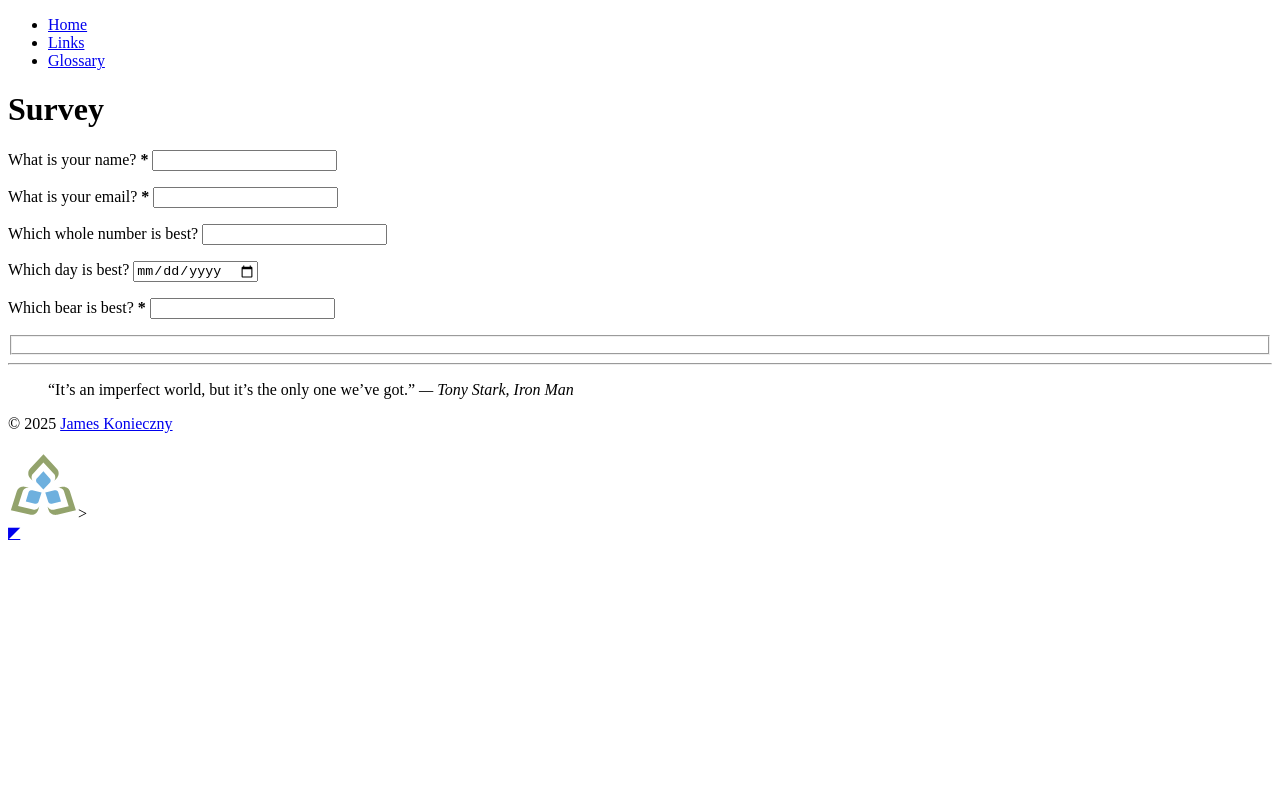
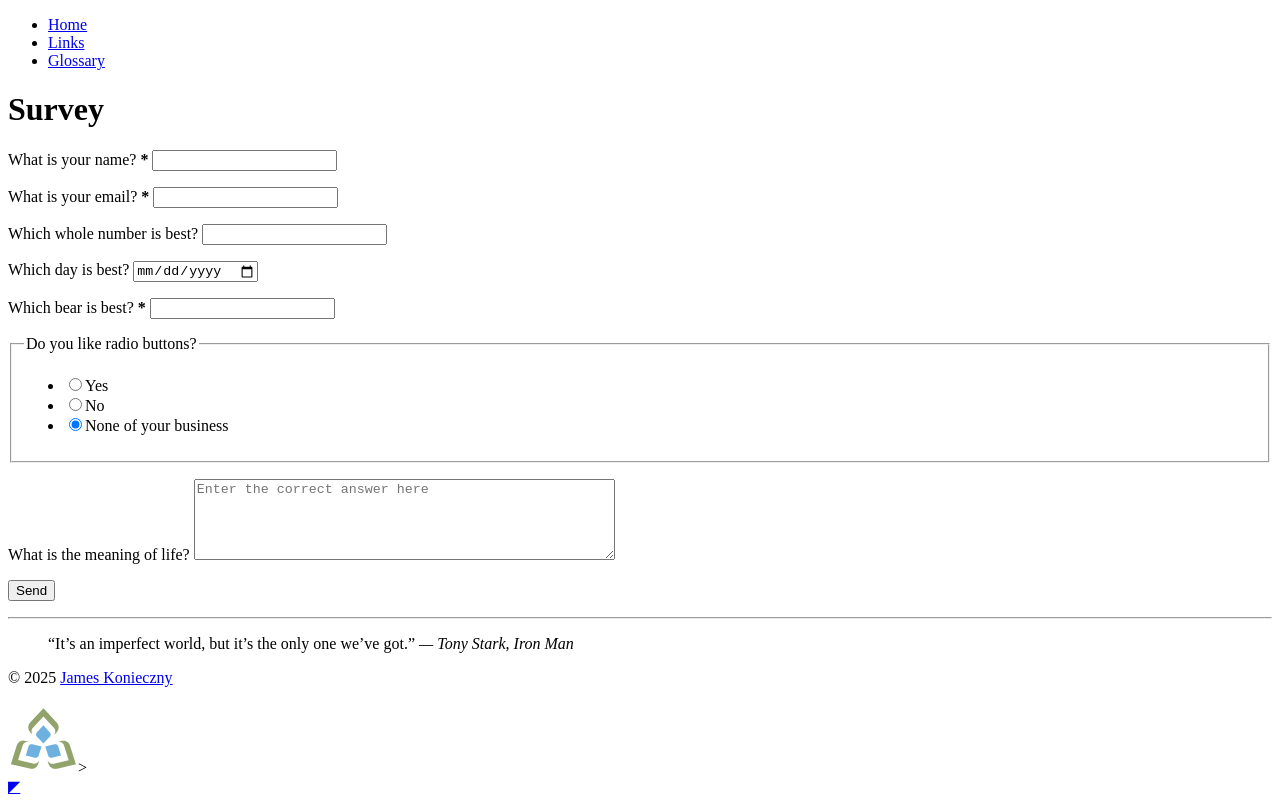
Before and after one commit to James-Konieczny/CSD112-LAB1, a plain HTML site: page site/survey.html in a window 1280 px wide. Drawn offline with Linux system fonts and the light colour scheme.

Commit message:
lab4 completed

```diff
--- a/site/survey.html
+++ b/site/survey.html
@@ -26,7 +26,8 @@
         <main>
             <div id="survey">
                 <h1>Survey</h1>
-                <form>
+                <form action="https://formspree.io/f/xvgrrwyd" method="post">
+                    <section>
                         <p>
                             <label for="name">
                                 <span>What is your name? </span>
@@ -70,8 +71,31 @@
                             </datalist>
                         </p>
                     <fieldset>
-
+                        <legend>Do you like radio buttons?</legend>
+                        <ul>
+                            <li>
+                                <label for="yes"><input type="radio" id="yes" name="enjoys_radio_buttons" value="yes">Yes</label>
+                            </li>
+                            <li>
+                                <label for="no"><input type="radio" id="no" name="enjoys_radio_buttons" value="no">No</label>
+                            </li>
+                            <li>
+                                <label for="none"><input type="radio" id="none" name="enjoys_radio_buttons" value="?" checked>None of your business</label>
+                            </li>
+                        </ul>
+                    </section>
                     </fieldset>
+                        <p>
+                            <label for="life?">
+                                <span>What is the meaning of life? </span>
+                            </label>
+                            <textarea id="life?" name="life_meaning" rows="5" cols="50" placeholder="Enter the correct answer here"></textarea>
+                        </p>
+                    <section>
+                        <p>
+                            <button type="submit">Send</button>
+                        </p>
+                    </section>
                 </form>
             </div>
         </main>
```
